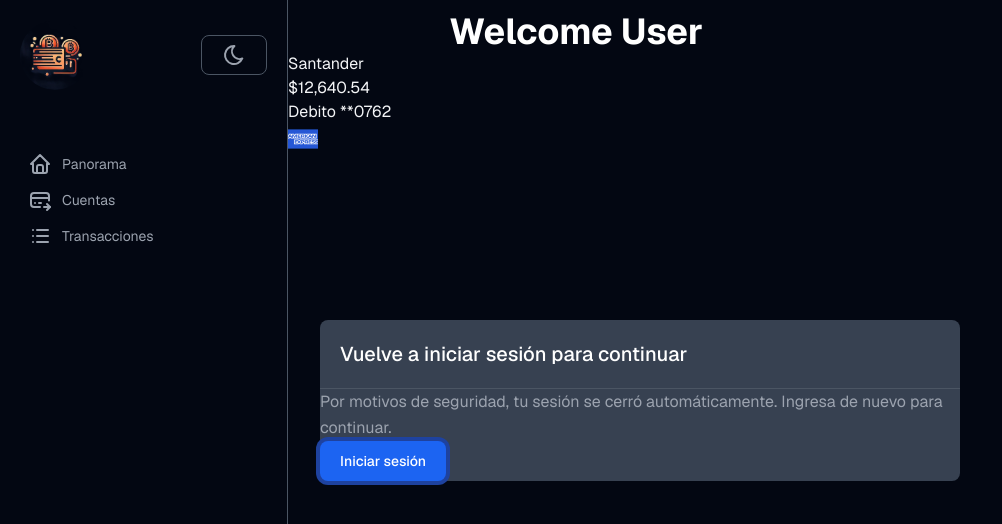
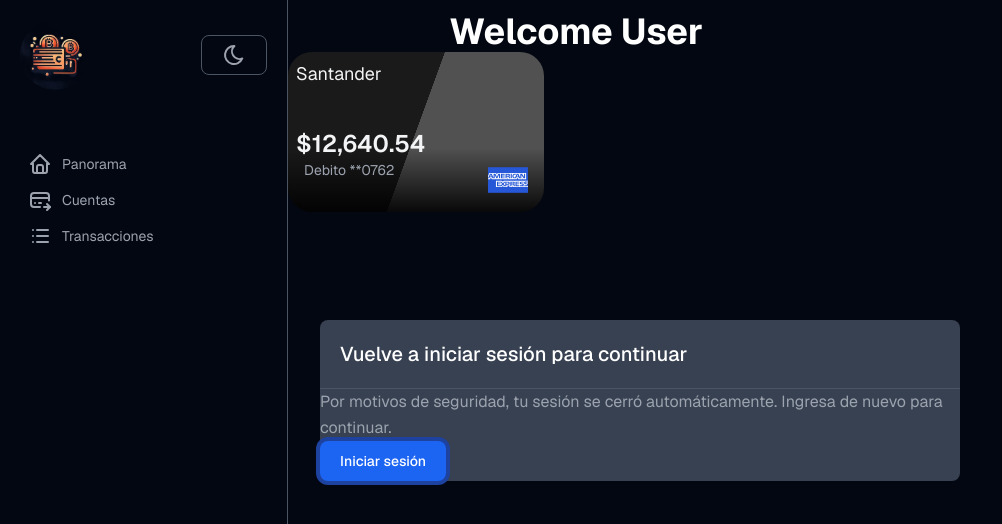
Before and after one commit to RafaelMoro/next-budget-master, a Next.js app: page /dashboard in a window 1280 px wide. Shown: the top 524 px of the page, without its empty margins (0-1002 px from the left). Built offline with nearby package versions, Linux system fonts and the light colour scheme; no server answers.

Commit message:
style account component

```diff
--- a/src/app/globals.css
+++ b/src/app/globals.css
@@ -157,11 +157,13 @@
   }
   .card-gradient-bg {
     background: linear-gradient(
-      110deg,
-      #1a1a1a 0%,
-      #1a1a1a 49.9%,
-      #515151 50%,
-      #515151 100%
-    );
+        110deg,
+        #1a1a1a 0%,
+        #1a1a1a 49.9%,
+        #515151 50%,
+        #515151 100%
+      ),
+      linear-gradient(to bottom, transparent 0%, transparent 60%, #1a1a1a 100%);
+    background-blend-mode: multiply;
   }
 }
--- a/src/features/Accounts/Accounts.tsx
+++ b/src/features/Accounts/Accounts.tsx
@@ -2,13 +2,13 @@ import Image from "next/image"
 
 export const Account = () => {
   return (
-    <article>
-      <span>Santander</span>
+    <article className="p-2 rounded-3xl card-gradient-bg flex flex-col justify-between max-w-64 min-h-40">
+      <span className="text-lg">Santander</span>
       <div>
-        <h5>$12,640.54</h5>
-        <div>
-          <p>Debito **0762</p>
-          <Image src="/img/amex-logo.svg" alt="Budget Master Logo" width={30} height={30} />
+        <h5 className="text-2xl font-semibold">$12,640.54</h5>
+        <div className="flex justify-between mx-2 mb-1">
+          <p className="text-sm text-gray-400">Debito **0762</p>
+          <Image src="/img/amex-logo.svg" alt="Budget Master Logo" width={40} height={40} />
         </div>
       </div>
     </article>
```
